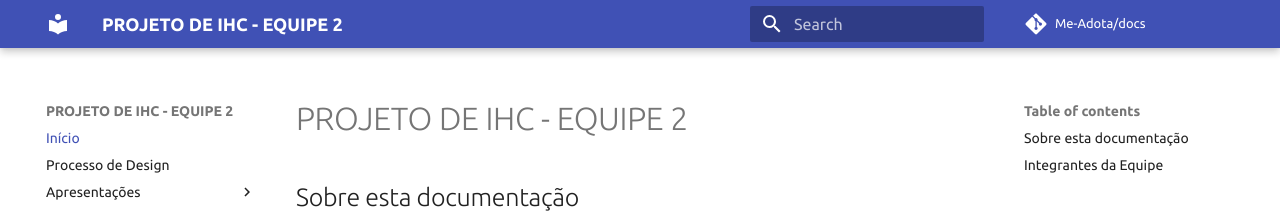
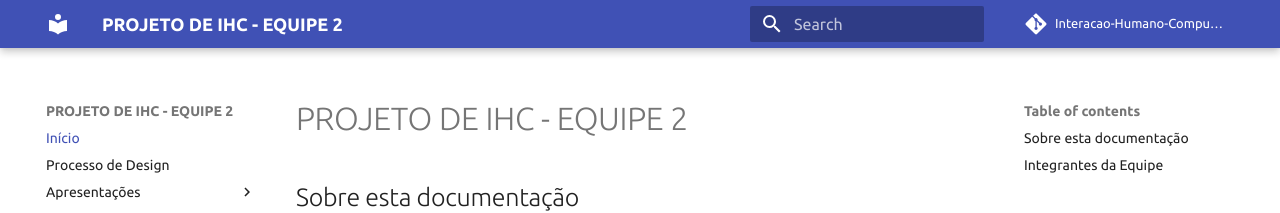
Before and after one commit to Interacao-Humano-Computador/2020.2-Grupo2, an MkDocs documentation site: the page built from docs/index.md, in a window 1280 px wide. Shown: the top 213 px of the page. Built offline with MkDocs 1.6.1 and Material for MkDocs 9.7.7, drawn with Linux system fonts in a browser that asks for light colours; comment, search, counter and statistics services are not loaded.

Commit message:
:arrow_up: Alterado mkdocs.yml

```diff
--- a/mkdocs.yml
+++ b/mkdocs.yml
@@ -15,10 +15,10 @@ theme:
 
 extra_css: [_extra/extra.css]
 
-repo_name: Me-Adota/docs
-repo_url: https://github.com/Me-Adota/docs
+repo_name: Interacao-Humano-Computador/2020.2-Grupo2
+repo_url: https://github.com/Interacao-Humano-Computador/2020.2-Grupo2
 
 extra:
   social:
     - icon: fontawesome/brands/github
-      link: https://github.com/Me-Adota
+      link: https://github.com/Interacao-Humano-Computador/2020.2-Grupo2
```
